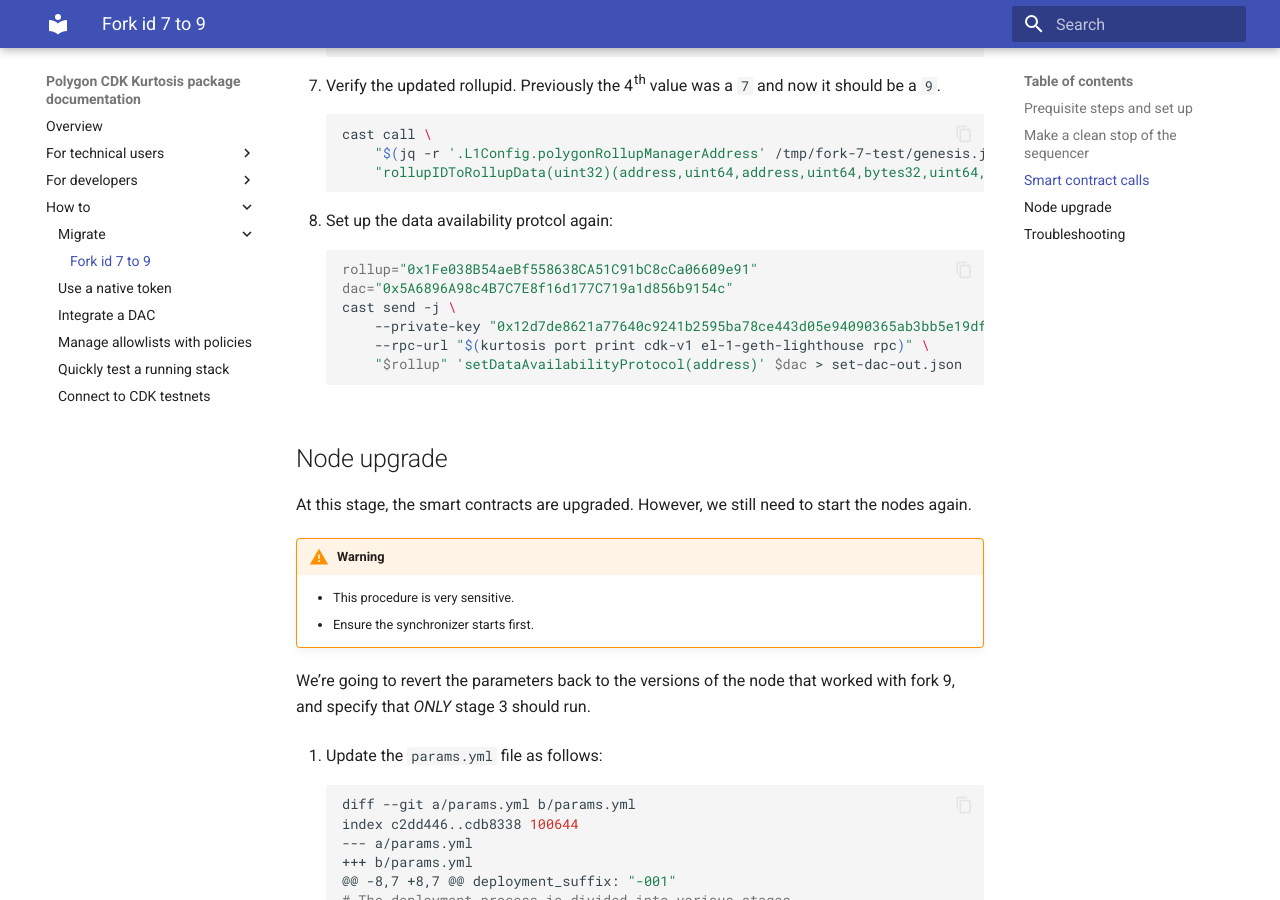
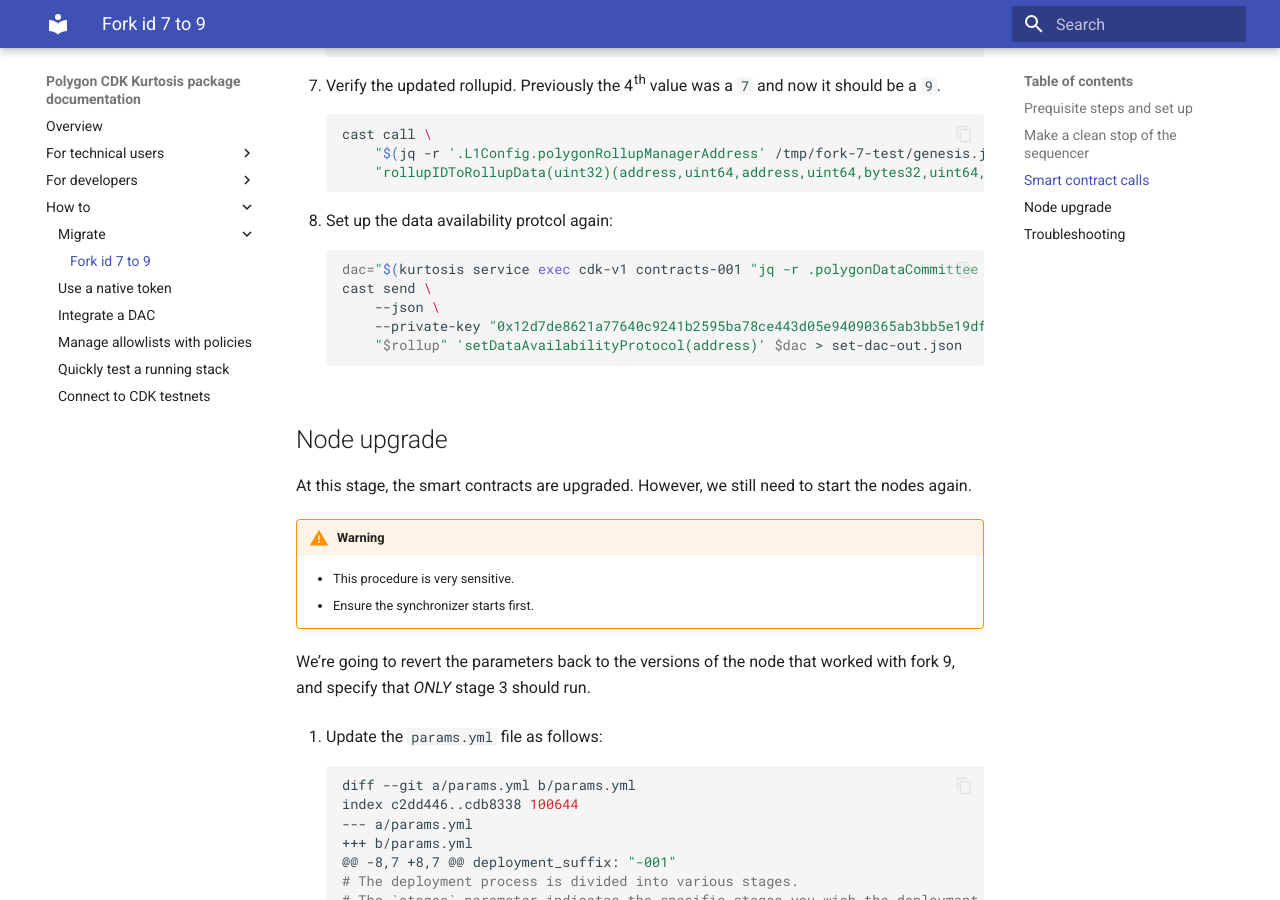
Before and after one commit to 0xPolygon/kurtosis-cdk, an MkDocs documentation site: the page built from docs/how-to/migrate/forkid-7-to-9.md, in a window 1280 px wide and 900 px high, scrolled down 4211 px. Built offline with MkDocs 1.6.1 and Material for MkDocs 9.7.7, drawn with Linux system fonts in a browser that asks for light colours.

Commit message:
Update docs/how-to/migrate/forkid-7-to-9.md
Co-authored-by: Léo Vincent <28714795+leovct@users.noreply.github.com>

````diff
--- a/docs/how-to/migrate/forkid-7-to-9.md
+++ b/docs/how-to/migrate/forkid-7-to-9.md
@@ -217,11 +217,10 @@ cast to-dec $(cast rpc zkevm_batchNumber | sed 's/"//g')
 8. Set up the data availability protcol again:
 
     ```sh
-    rollup="0x1Fe038B54aeBf558638CA51C91bC8cCa06609e91"
-    dac="0x5A6896A98c4B7C7E8f16d177C719a1d856b9154c"
-    cast send -j \
+    dac="$(kurtosis service exec cdk-v1 contracts-001 "jq -r .polygonDataCommittee /opt/zkevm/combined.json" | tail -n +2)"
+    cast send \
+        --json \
         --private-key "0x12d7de8621a77640c9241b2595ba78ce443d05e94090365ab3bb5e19df82c625" \
-        --rpc-url "$(kurtosis port print cdk-v1 el-1-geth-lighthouse rpc)" \
         "$rollup" 'setDataAvailabilityProtocol(address)' $dac > set-dac-out.json
     ```
 
````
